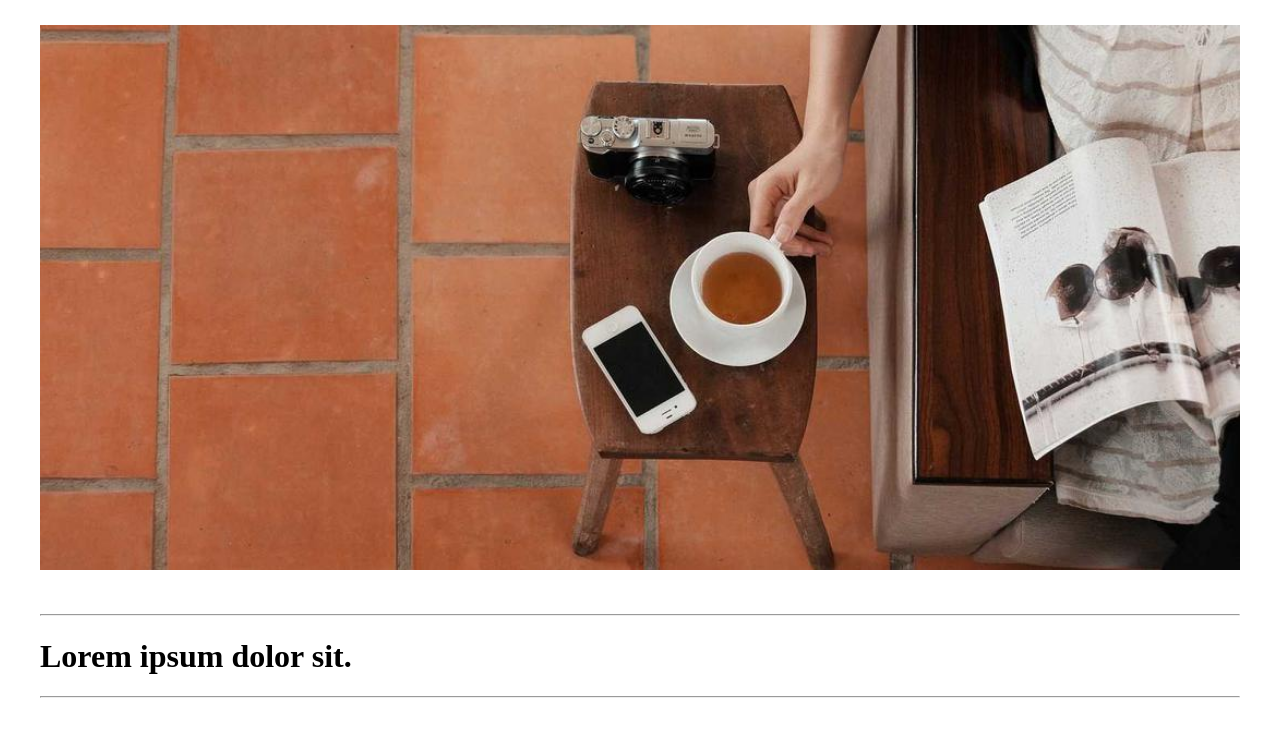
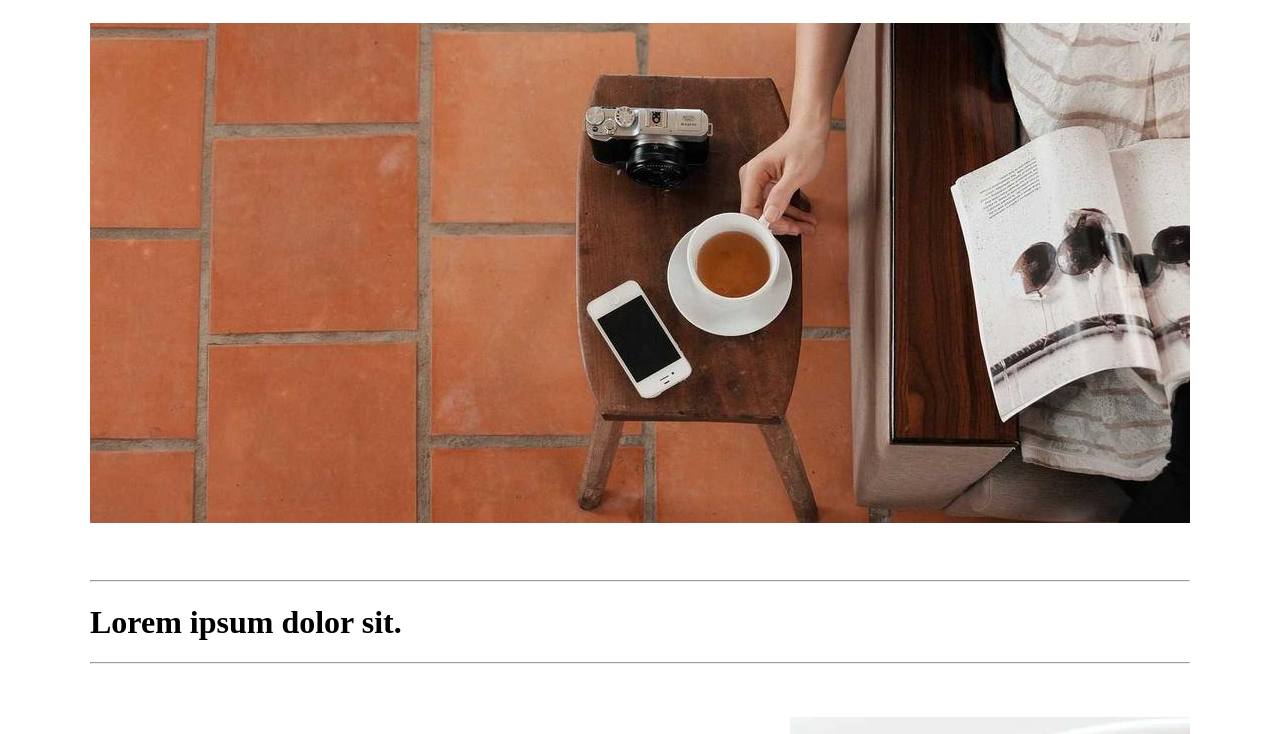
Before and after one commit to DzeroIgor/Layouting-Articles, a plain HTML site: page index.html in a window 1280 px wide. Shown: the top 734 px of the page. Drawn offline with Linux system fonts and the light colour scheme.

Commit message:
Add files via upload

```diff
--- a/index.html
+++ b/index.html
@@ -8,14 +8,14 @@
 
 <body>
 
-<table border="0" align="center" cellpadding="15">
+<table border="0" align="center" cellpadding="15" cellspacing="0" width="1100px">
     <tr>
         <td colspan="3" width="1100px" height="500">
-            <img src="images/1-1100x500.jpg" alt="first image" width="1200">
+            <img src="images/1-1100x500.jpg" alt="first image">
         </td>
     </tr>
     <tr>
-        <td colspan="3" height="80">
+        <td colspan="3" height="130">
             <hr>
             <h1>Lorem ipsum dolor sit.</h1>
             <hr>
@@ -115,7 +115,7 @@
         </td>
     </tr>
     <tr>
-        <td colspan="3" height="80" align="center">
+        <td colspan="3" height="66" align="center">
             <hr>
             <small>Copyright© 2023</small>
         </td>
```
